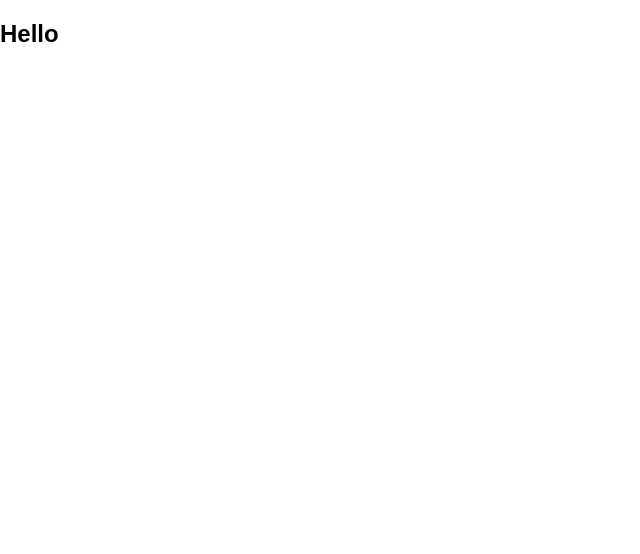
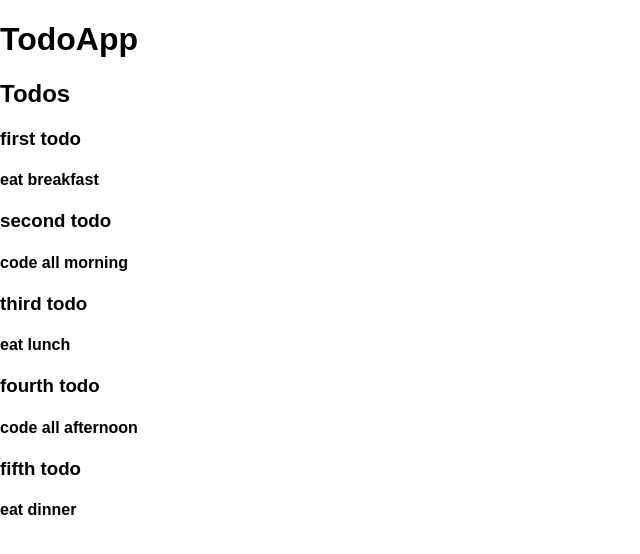
Before and after one commit to ga-wdi-exercises/todo-app-react, a React (Create React App) app: page / in a window 1280 px wide. Shown: the top 554 px of the page, without its empty margins (0-640 px from the left). Built offline with nearby package versions, Linux system fonts and the light colour scheme.

Commit message:
view todos

```diff
--- a/src/App.js
+++ b/src/App.js
@@ -1,17 +1,16 @@
-// Developer TODO: add App component
-import React, { Component } from 'react';
+import React, { Component } from 'react'
+import TodoList from './TodoList'
 import './App.css'
-
 
 class App extends Component {
   render() {
-    return (
-      <div>
-      <h2> Hello</h2>
+    return(
+      <div className='app'>
+        <h1>TodoApp</h1>
+        <TodoList />
       </div>
-    );
+    )
   }
-
 }
 
-export default App;
+export default App
--- /dev/null
+++ b/src/TodoList.js
@@ -0,0 +1,26 @@
+import React, { Component } from 'react'
+import Todos from './Todos'
+import seedData from './TodosSeed.js'
+
+
+class TodoList extends Component {
+  constructor(props) {
+    super(props)
+    this.state = {
+      title: 'Todos',
+      todos: seedData
+    }
+  }
+  render() {
+    return(
+      <div className='todo-list'>
+        <h2>{ this.state.title }</h2>
+        <Todos todos={ this.state.todos }/>
+      </div>
+    )
+  }
+
+}
+
+
+export default TodoList
--- /dev/null
+++ b/src/Todos.js
@@ -0,0 +1,25 @@
+
+import React, { Component } from 'react'
+import seedData from './TodosSeed.js'
+
+class Todos extends Component {
+
+  render(){
+     let todos = this.props.todos.map((todo, index) => {
+      return(
+        <div className="todos" key={index}>
+          <h3>{ todo. title }</h3>
+          <h4>{ todo.body} </h4>
+        </div>
+      )
+    })
+    return(
+      <div>
+        { todos }
+      </div>
+    )
+  }
+
+}
+
+export default Todos
--- /dev/null
+++ b/src/TodosSeed.js
@@ -0,0 +1,15 @@
+
+let TodosSeed = [
+  { title: 'first todo', body: 'eat breakfast', is_completed: 'true' },
+  { title: 'second todo', body: 'code all morning', is_completed: 'true' },
+  { title: 'third todo', body: 'eat lunch', is_completed: 'false' },
+  { title: 'fourth todo', body: 'code all afternoon', is_completed: 'false' },
+  { title: 'fifth todo', body: 'eat dinner', is_completed: 'false' }
+]
+
+
+
+
+
+
+export default TodosSeed
--- a/src/index.js
+++ b/src/index.js
@@ -4,7 +4,6 @@ import ReactDOM from 'react-dom';
 import App from './App';
 import './index.css';
 
-
 ReactDOM.render(
   <App />,
   document.getElementById('root')
```
